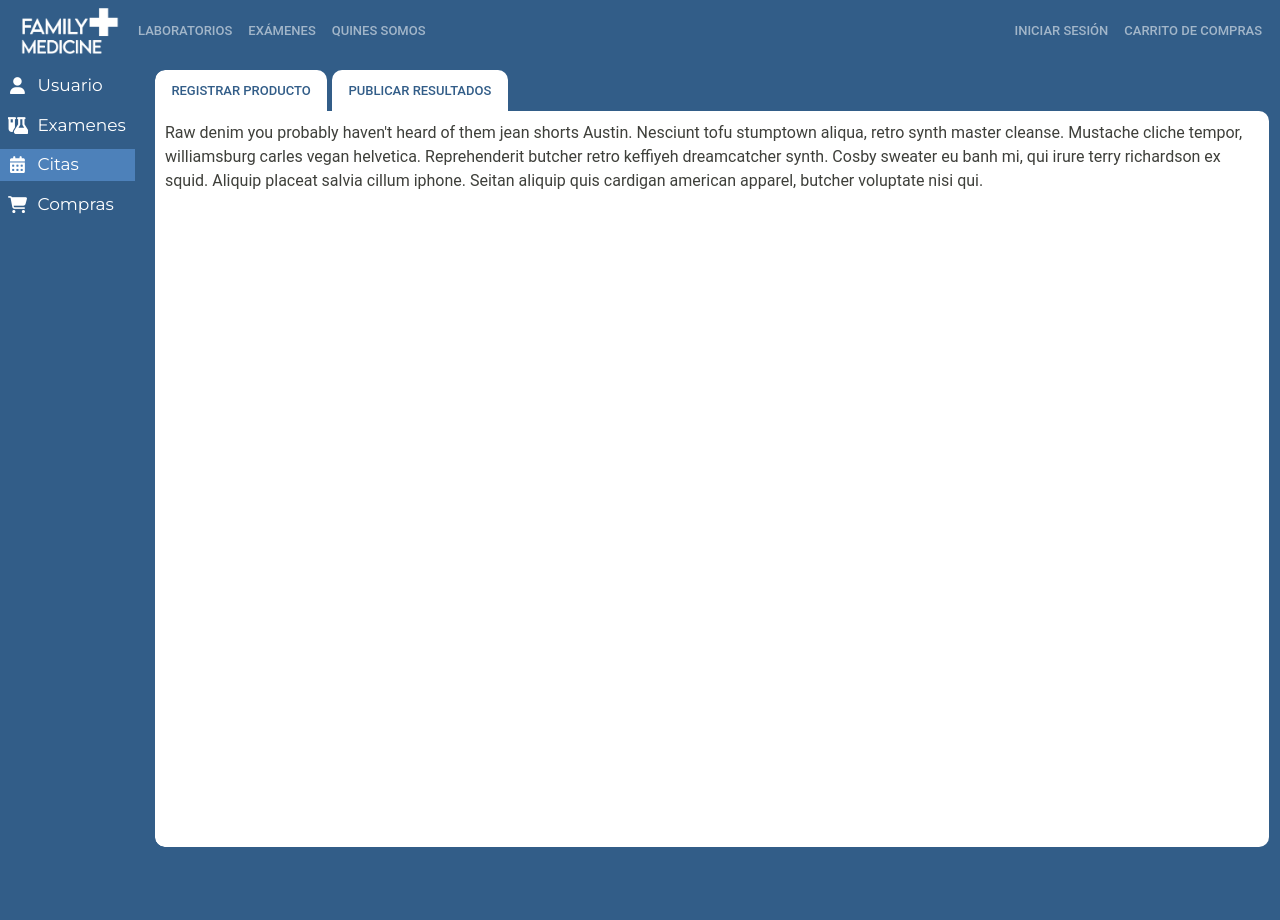
After one commit to cristopher9730/Family-Medicine, an ASP.NET MVC app: template FamilyMedicine/Views/DashboardUsuario/DashBoardCitas.cshtml in a window 1280 px wide. The commit adds this page. Run offline with ASP.NET Core 8 and stand-ins for ASP.NET MVC 5, Linux system fonts and the light colour scheme; the template is opened without the code that fills it, so the values that code supplies are empty; the project's own start-up code is not run, and a stand-in starts its controllers and pages; some libraries are stand-ins or nearby versions.

Commit message:
Contenido finalizado de los dashboards

```diff
--- a/FamilyMedicine/Content/css/DashboardCss/DashBoardGeneral.css
+++ b/FamilyMedicine/Content/css/DashboardCss/DashBoardGeneral.css
@@ -26,6 +26,7 @@ svg {
     margin-left: 10px !important;
     margin-right: 10px !important;
 }
+
 
 /*=====================================
                   dashboard
@@ -83,25 +84,6 @@ svg {
     text-decoration: none;
 }
 
-
-.active{
-    display: flex;
-    flex-direction: row;
-    justify-content: flex-start;
-    align-items: center;
-    gap: 10px 10px;
-
-    transition: 544ms;
-    width: 140px;
-    padding: 3px 10px 3px 10px;
-
-    text-decoration: none;
-    background-color: #4d81ba;
-    text-decoration: none;
-}
-
-
-
 .ContenedorDeNombre {
     color: #ffffff;
     font-size: 17px;
@@ -149,14 +131,92 @@ svg {
     overflow:hidden;
 }
 
-.contenedorDeHeaderDos {
-    display: flex;
-    flex-direction: column;
-    justify-content: center;
-    align-items: center;
+/*=================Contenedor General del dash=================*/
 
-    width: 100%;
-    height: 100vh;
-    background-color: #325D88;
-    gap: 10px 10px;
+.divContenedorDelDashUno {
+    height: 88vh;
+    width: 99%;
+
+    background-color: #ffffff;
+    box-shadow: rgba(99, 99, 99, 0.2) 0px 2px 8px 0px;
+    border-radius: 10px;
+    padding: 10px;
+    margin: 10px 10px 0px 0px;
 }
+
+.divContenedorDelDashDos {
+    height: 88vh;
+    width: 50%;
+
+    background-color: #ffffff;
+    box-shadow: rgba(99, 99, 99, 0.2) 0px 2px 8px 0px;
+    border-radius: 10px;
+    padding: 10px;
+    margin: 10px 10px 0px 0px;
+}
+
+.divContenedorDelDashTres {
+    height: 88vh;
+    width: 410px;
+
+    background-color: #ffffff;
+    box-shadow: rgba(99, 99, 99, 0.2) 0px 2px 8px 0px;
+    border-radius: 10px;
+    padding: 10px;
+    margin: 10px 10px 0px 0px;
+}
+
+
+
+/*==============TABS=======================*/
+.divContenedorDelDashTab {
+    border-radius: 10px;
+    margin: 10px 0px 0px 0px;
+}
+
+/*---------------------botones del tab-----------*/
+.nav-tabs {
+    border-bottom: none !important;
+}
+
+.nav-tabs .nav-link {
+    margin-bottom: calc(-1 * var(--bs-nav-tabs-border-width));
+    background: #ffffff !important;
+    color: #325D88 !important;
+    margin-right: 5px;
+
+    border: 2px solid #ffffff !important;
+    border-top-left-radius: 10px;
+    border-top-right-radius: 10px;
+
+    transition: 355ms;
+}
+
+.nav-tabs .nav-link.active,
+.nav-tabs .nav-item.show .nav-link {
+    color: #ffffff !important;
+    background-color: #325D88 !important;
+    border: 2px solid #ffffff;
+    transition: 355ms;
+}
+
+
+/*---------------------Contenido del tab----------------*/
+
+.tab-pane {
+    padding: 10px;
+    height: 80vh;
+    width: 99%;
+    background-color: #ffffff;
+    border-radius: 10px;
+    border-top-left-radius: 0px;
+    transition: 255ms;
+}
+
+.tab-content {
+    background-color: #ffffff;
+    width: 99%;
+    border-radius: 10px;
+    border-radius: 10px;
+    border-top-left-radius: 0px;
+}
--- a/FamilyMedicine/Controllers/DashboardUsuarioController.cs
+++ b/FamilyMedicine/Controllers/DashboardUsuarioController.cs
@@ -13,6 +13,12 @@ namespace FamilyMedicine.Controllers
         {
             return View();
         }
+
+        public ActionResult DashBoardCitas()
+        {
+            return View();
+        }
+
         [HttpPost]
         public ActionResult Prueba()
         {
--- /dev/null
+++ b/FamilyMedicine/Views/DashboardUsuario/DashBoardCitas.cshtml
@@ -0,0 +1,44 @@
+
+@{
+    ViewBag.Title = "DashBoardCitas";
+    Layout = "~/Views/Shared/_DashboardLayout.cshtml";
+}
+
+<style>
+    .A3 {
+        background-color: #4d81ba;
+        text-decoration: none;
+    }
+</style>
+
+<div class="divContenedorDelDashTab">
+
+    <ul class="nav nav-tabs" role="tablist">
+        <li class="nav-item" role="presentation">
+            <a class="nav-link" data-bs-toggle="tab" href="#home" aria-selected="true" role="tab">Registrar producto</a>
+        </li>
+        <li class="nav-item" role="presentation">
+            <a class="nav-link" data-bs-toggle="tab" href="#profile" aria-selected="false" tabindex="-1" role="tab">Publicar Resultados</a>
+        </li>
+    </ul>
+
+    <div id="myTabContent" class="tab-content">
+        <div class="tab-pane fade show active" id="home" role="tabpanel">
+            <p>Raw denim you probably haven't heard of them jean shorts Austin. Nesciunt tofu stumptown aliqua, retro synth master cleanse. Mustache cliche tempor, williamsburg carles vegan helvetica. Reprehenderit butcher retro keffiyeh dreamcatcher synth. Cosby sweater eu banh mi, qui irure terry richardson ex squid. Aliquip placeat salvia cillum iphone. Seitan aliquip quis cardigan american apparel, butcher voluptate nisi qui.</p>
+        </div>
+
+
+        <div class="tab-pane fade" id="profile" role="tabpanel">
+            <p>Food truck fixie locavore, accusamus mcsweeney's marfa nulla single-origin coffee squid. Exercitation +1 labore velit, blog sartorial PBR leggings next level wes anderson artisan four loko farm-to-table craft beer twee. Qui photo booth letterpress, commodo enim craft beer mlkshk aliquip jean shorts ullamco ad vinyl cillum PBR. Homo nostrud organic, assumenda labore aesthetic magna delectus mollit.</p>
+        </div>
+    </div>
+
+</div>
+
+
+<!--
+<div class="divContenedorDelDashUno"></div>  Es un div del 100% del ancho
+<div class="divContenedorDelDashDos"></div>  Es un div del 50% del ancho
+<div class="divContenedorDelDashTres"></div> Es un div del 400px del ancho
+<div class="divContenedorDelDashTab"></div>  Es un div con el contenedor de tabs solo mante para ese uso
+-->
--- /dev/null
+++ b/FamilyMedicine/Views/Shared/_DashboardLayout.cshtml
@@ -0,0 +1,90 @@
+<!DOCTYPE html>
+<html>
+<head>
+    <meta charset="utf-8" />
+    <meta name="viewport" content="width=device-width, initial-scale=1.0">
+    <title>@ViewBag.Title - Family Medicine</title>
+    @Styles.Render("~/Content/css")
+    @Scripts.Render("~/bundles/modernizr")
+    <link rel="shortcut icon" href="~/Content/imgs/logos/logoConColor.png" />
+
+    <link rel="stylesheet" href="~/Content/css/DashboardCss/DashBoardGeneral.css" />
+    <link href='https://fonts.googleapis.com/css?family=Montserrat' rel='stylesheet'>
+
+    <script src="https://kit.fontawesome.com/e77fc0ae51.js" crossorigin="anonymous"></script>
+</head>
+<body>
+    <nav class="navbar navbar-expand-lg navbar-dark bg-primary fixed-top">
+        <div class="container">
+
+            <a href="@Url.Action("Index", "Home")" title="Widget View" class="links">
+                <img width="100px" alt="Widget View" src="@Url.Content("~/Content/imgs/logos/lgoBlanco.png")">
+            </a>
+
+            <button class="navbar-toggler" type="button" data-bs-toggle="collapse" data-bs-target="#navbarColor01" aria-controls="navbarColor01" aria-expanded="false" aria-label="Toggle navigation">
+                <span class="navbar-toggler-icon"></span>
+            </button>
+            <div class="collapse navbar-collapse" id="navbarColor01">
+                <ul class="navbar-nav me-auto">
+                    <li class="nav-item">
+                        <a> @Html.ActionLink("Laboratorios", "Index", "Home", new { area = "" }, new { @class = "nav-link" })</a>
+                    </li>
+                    <li class="nav-item">
+                        <a> @Html.ActionLink("Exámenes", "Index", "Home", new { area = "" }, new { @class = "nav-link" })</a>
+                    </li>
+                    <li class="nav-item">
+                        <a> @Html.ActionLink("Quines somos", "LandingPage", "Home", new { area = "" }, new { @class = "nav-link" })</a>
+                    </li>
+                </ul>
+                <div class="d-flex">
+                    <ul class="navbar-nav me-auto">
+                        <li class="nav-item">
+                            <a> @Html.ActionLink("Iniciar Sesión", "Login", "Home", new { area = "" }, new { @class = "nav-link" }) </a>
+                        </li>
+                    </ul>
+                    <ul class="navbar-nav me-auto">
+                        <li class="nav-item">
+                            <a> @Html.ActionLink("Carrito de Compras", "CarritoDeCompras", "Home", new { area = "" }, new { @class = "nav-link" }) </a>
+                        </li>
+                    </ul>
+                </div>
+            </div>
+        </div>
+    </nav>
+    <div class="container body-content">
+        <section class="ContenedorDeDashboard">
+            <section class="contenedorDeNav">
+                <a href="" class="mb-2 contenedorDeOpcionesDelNav A1">
+                    <i class="fa-solid fa-user"></i>
+                    <p class="ContenedorDeNombre">Usuario</p>
+                </a>
+                <a href="" class="mb-2 contenedorDeOpcionesDelNav A2">
+                    <i class="fa-solid fa-flask-vial"></i>
+                    <p class="ContenedorDeNombre">Examenes</p>
+                </a>
+                <a href="" class="mb-2 contenedorDeOpcionesDelNav A3">
+                    <i class="fa-solid fa-calendar-days"></i>
+                    <p class="ContenedorDeNombre">Citas</p>
+                </a>
+                <a href="" class="mb-2 contenedorDeOpcionesDelNav A4">
+                    <i class="fa-solid fa-cart-shopping"></i>
+                    <p class="ContenedorDeNombre">Compras </p>
+                </a>
+            </section>
+
+            <section class="contenedorDeHeader">
+                @RenderBody()
+            </section>
+        </section>
+    </div>
+
+
+    <script src="https://kit.fontawesome.com/e77fc0ae51.js" crossorigin="anonymous"></script>
+    <script src="//cdn.jsdelivr.net/npm/sweetalert2@11"></script>
+    <script src="https://cdn.jsdelivr.net/npm/bootstrap@5.0.2/dist/js/bootstrap.bundle.min.js" integrity="sha384-MrcW6ZMFYlzcLA8Nl+NtUVF0sA7MsXsP1UyJoMp4YLEuNSfAP+JcXn/tWtIaxVXM" crossorigin="anonymous"></script>
+    @Scripts.Render("~/bundles/jquery")
+    @Scripts.Render("~/bundles/bootstrap")
+    @RenderSection("scripts", required: false)
+
+</body>
+</html>
```
Also changed, not shown: FamilyMedicine/FamilyMedicine.csproj.
